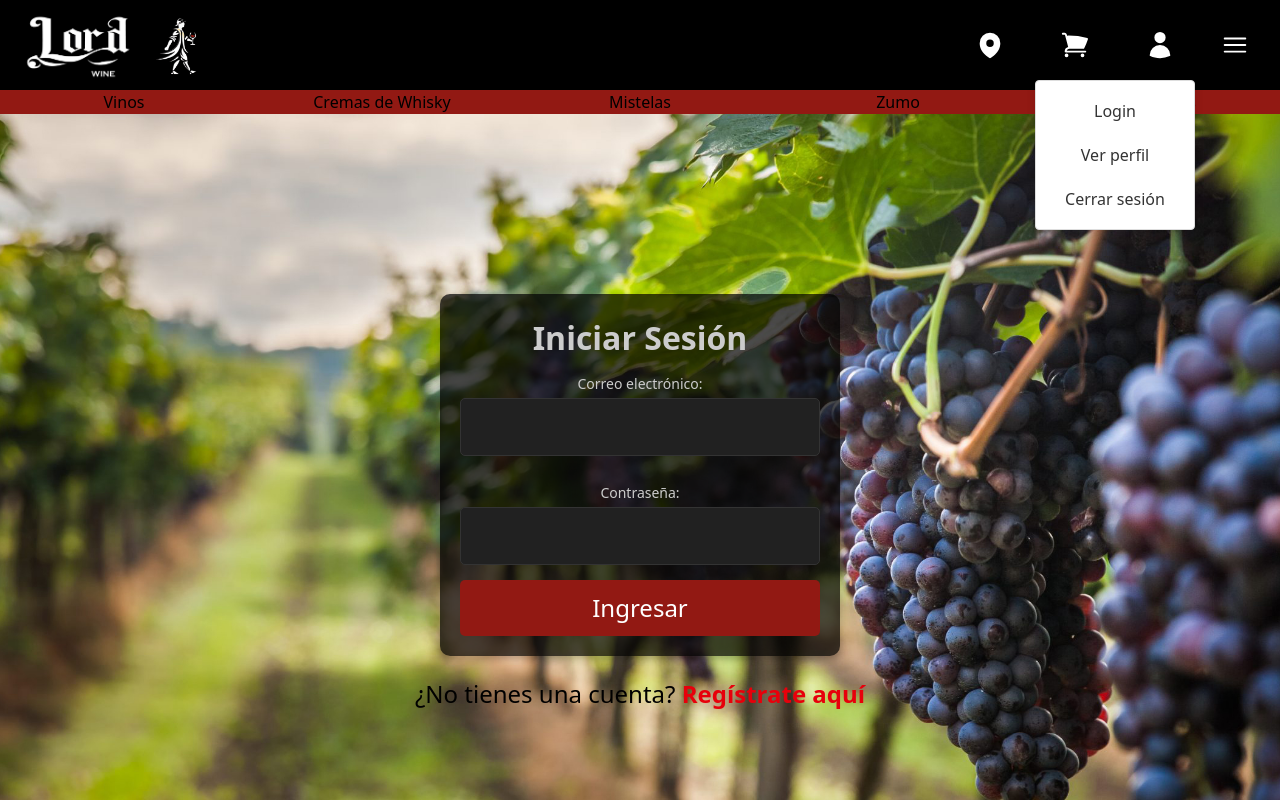
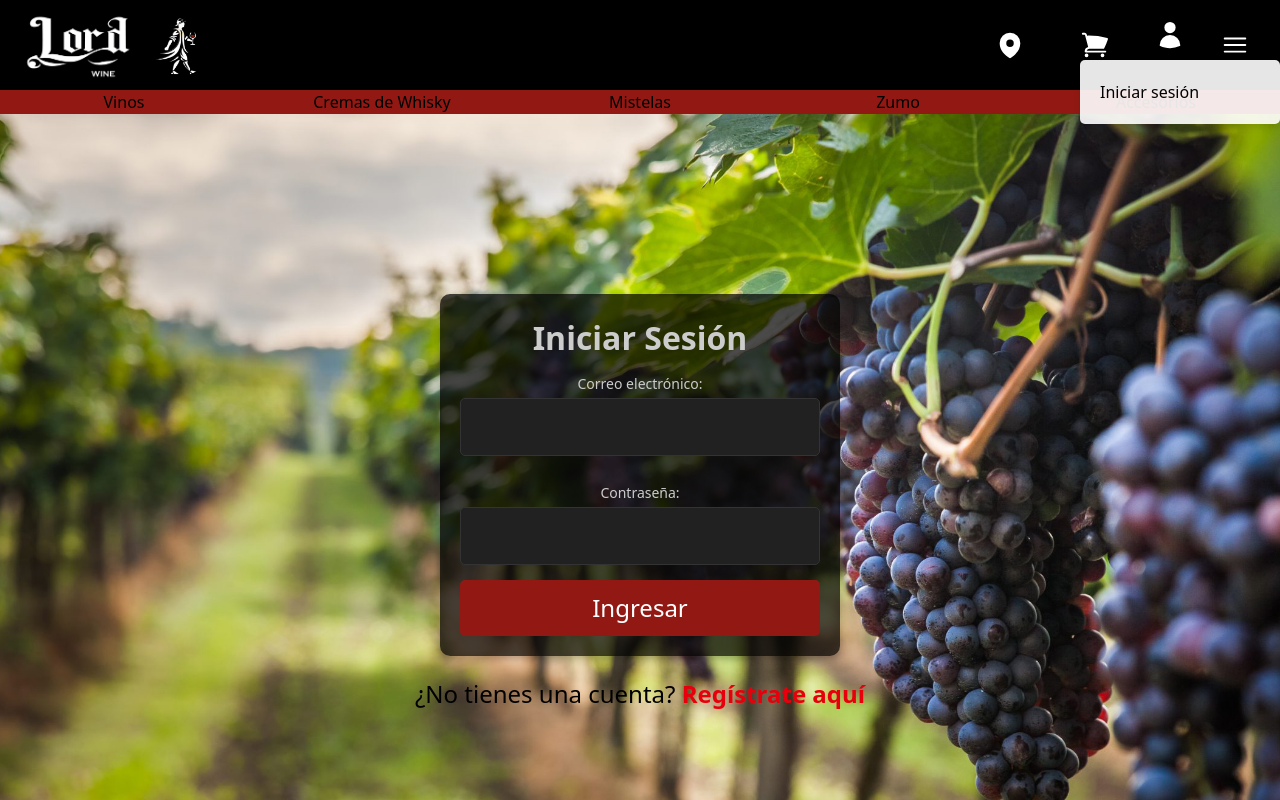
Before and after one commit to JDLynx/Lord_WINE_Frontend, a React (Vite) app: page /login in a window 1280 px wide. Both pictures are taken after a click on the button 1160 px from the left and 45 px from the top of the page. Shown: the top 800 px of the page. Built offline with nearby package versions, Linux system fonts and the light colour scheme.

Commit message:
Lógica mantener sesión y cerrar sesión

```diff
--- a/src/components/UserMenu.css
+++ b/src/components/UserMenu.css
@@ -1,49 +1,66 @@
 .user-menu-container {
-    position: relative; /* Esencial para posicionar el menú desplegable */
-    display: inline-block; /* Para que ocupe solo el espacio necesario */
+  position: relative;
+  display: inline-block;
 }
 
-  .btn-user-menu {
-    background: none;
+.user-menu-button {
+  background: none !important;
   border: none;
   cursor: pointer;
-    padding: 0; /* Elimina padding por defecto si lo hay */
-    display: flex; /* Para centrar el icono si es necesario */
-    align-items: center;
-    justify-content: center;
+  padding: 10px;
+  transition: color 0.3s;
+  outline: none;
 }
 
-  .icono-usuario {
-    height: 24px; /* Ajusta el tamaño del icono */
-    width: 24px;
-    color: #333; /* Color del icono, ajusta según tu diseño */
+.user-menu-button:hover {
+  background: transparent !important;
+  box-shadow: none !important;
 }
 
-  .user-dropdown-menu {
+.user-menu-button:focus,
+.user-menu-button:active {
+  outline: none !important;
+  box-shadow: none !important;
+  background: none !important;
+}
+
+.user-menu-icon {
+  width: 30px;
+  height: 30px;
+  color: white;
+  transition: color 0.3s;
+}
+
+.user-menu-button:hover .user-menu-icon {
+  color: #921913;
+}
+
+.user-menu-dropdown {
+  white-space: nowrap;
+  min-width: 200px;
   position: absolute;
-    top: 100%; /* Posiciona el menú debajo del botón */
-    right: 0; /* Alinea el menú a la derecha del botón */
-    background-color: #fff; /* Fondo del menú */
-    border: 1px solid #ddd;
-    border-radius: 4px;
-    box-shadow: 0 2px 10px rgba(0, 0, 0, 0.1);
-    list-style: none; /* Elimina los puntos de la lista */
-    padding: 8px 0; /* Espaciado interno */
-    margin: 0; /* Elimina márgenes por defecto */
-    min-width: 160px; /* Ancho mínimo para el menú */
-    z-index: 1000; /* Asegura que esté por encima de otros elementos */
+  top: 60px;
+  right: 0;
+  background: rgba(255, 255, 255, 0.9);
+  border-radius: 5px;
+  box-shadow: 0 4px 6px rgba(0, 0, 0, 0.1);
+  padding: 10px;
+  list-style: none;
   display: flex;
   flex-direction: column;
+  text-align: left;
+  cursor: pointer;
 }
 
-  .user-dropdown-item {
-    display: block; /* Para que cada enlace ocupe su propia línea */
-    padding: 10px 15px;
+.user-menu-item {
+  padding: 10px;
   text-decoration: none;
-    color: #333;
-    white-space: nowrap; /* Evita que el texto se rompa en varias líneas */
+  color: black;
+  display: block;
+  text-align: left;
 }
 
-  .user-dropdown-item:hover {
-    background-color: #f0f0f0; /* Fondo al pasar el ratón */
+.user-menu-item:hover {
+  background: rgba(0, 0, 0, 0.05);
+  color: #921913;
 }
--- a/src/components/UserMenu.jsx
+++ b/src/components/UserMenu.jsx
@@ -1,11 +1,14 @@
-import React, { useState, useRef, useEffect } from "react";
-import { Link } from "react-router-dom";
+import React, { useState, useRef, useEffect, useContext } from "react";
+import { Link, useNavigate } from "react-router-dom";
 import "./UserMenu.css";
 import { UserIcon } from "@heroicons/react/24/solid";
+import { AuthContext } from "../context/AuthContext";
 
 function UserMenu() {
   const [isOpen, setIsOpen] = useState(false);
   const menuRef = useRef(null);
+  const navigate = useNavigate();
+  const { user, logout } = useContext(AuthContext);
 
   useEffect(() => {
     function handleClickOutside(event) {
@@ -14,35 +17,44 @@ function UserMenu() {
       }
     }
     document.addEventListener("mousedown", handleClickOutside);
-    return () => {
+    return () =>
       document.removeEventListener("mousedown", handleClickOutside);
-    };
   }, [menuRef]);
 
+  const handleLogout = () => {
+    logout();
+    setIsOpen(false);
+    navigate("/login");
+  };
+
   return (
-    <div className="user-menu-container" ref={menuRef}>
-      {/* Aplicamos las mismas clases que los otros íconos principales */}
-      <button className="icono-principales" onClick={() => setIsOpen(!isOpen)}>
-        <UserIcon className="icono-usuario-login" /> {/* Usamos la clase original para el ícono de usuario */}
+    <div className="user-menu-wrapper" ref={menuRef}>
+      <button className="user-menu-button" onClick={() => setIsOpen(!isOpen)}>
+        <UserIcon className="user-menu-icon" />
       </button>
-
       {isOpen && (
-        <ul className="user-dropdown-menu">
+        <ul className="user-menu-dropdown">
+          {!user && (
             <li>
-            <Link className="user-dropdown-item" to="/login" onClick={() => setIsOpen(false)}>
-              Login
+              <Link className="user-menu-item" to="/login" onClick={() => setIsOpen(false)}>
+                Iniciar sesión
               </Link>
             </li>
+          )}
+          {user && (
+            <>
               <li>
-            <Link className="user-dropdown-item" to="/perfil" onClick={() => setIsOpen(false)}>
+                <Link className="user-menu-item" to="/perfil" onClick={() => setIsOpen(false)}>
                   Ver perfil
                 </Link>
               </li>
               <li>
-            <Link className="user-dropdown-item" to="/logout" onClick={() => setIsOpen(false)}>
+                <button className="user-menu-item" onClick={handleLogout}>
                   Cerrar sesión
-            </Link>
+                </button>
               </li>
+            </>
+          )}
         </ul>
       )}
     </div>
--- /dev/null
+++ b/src/context/AuthContext.jsx
@@ -0,0 +1,33 @@
+import React, { createContext, useState, useEffect } from "react";
+
+export const AuthContext = createContext();
+
+export const AuthProvider = ({ children }) => {
+    const [user, setUser] = useState(null);
+
+    useEffect(() => {
+        const userId = localStorage.getItem("userId");
+        const userType = localStorage.getItem("userType");
+        if (userId && userType) {
+        setUser({ id: userId, role: userType });
+        }
+    }, []);
+
+    const login = (userData) => {
+        setUser(userData);
+        localStorage.setItem("userId", userData.id);
+        localStorage.setItem("userType", userData.role);
+    };
+
+    const logout = () => {
+        setUser(null);
+        localStorage.removeItem("userId");
+        localStorage.removeItem("userType");
+    };
+
+    return (
+        <AuthContext.Provider value={{ user, login, logout }}>
+        {children}
+        </AuthContext.Provider>
+    );
+};
--- a/src/main.jsx
+++ b/src/main.jsx
@@ -1,26 +1,19 @@
-// Importa StrictMode para detectar errores y advertencias en desarrollo
-import { StrictMode } from 'react'
-
-// Importa createRoot para renderizar la app con el nuevo API de React 18+
-import { createRoot } from 'react-dom/client'
-
-// Importa BrowserRouter para manejar rutas desde React Router DOM
+import { StrictMode } from "react";
+import { createRoot } from "react-dom/client";
 import { BrowserRouter } from "react-router-dom";
 
-// Importa los estilos globales definidos en index.css
-import './index.css'
+import "./index.css";
+import App from "./App.jsx";
+import { AuthProvider } from "./context/AuthContext"; // <-- IMPORTA AQUí
 
-// Importa el componente principal de la aplicación
-import App from './App.jsx'
-
-// Mensaje en consola para verificar que este archivo se ejecuta correctamente
 console.log("El archivo main.jsx se está ejecutando correctamente");
 
-// Renderiza la aplicación React dentro del div con id="root" del HTML
 createRoot(document.getElementById("root")).render(
-  <StrictMode>            {/* Habilita comprobaciones estrictas de React en desarrollo */}
-    <BrowserRouter>       {/* Envolvemos App en BrowserRouter para usar rutas */}
-      <App />             {/* Componente principal de toda la aplicación */}
+  <StrictMode>
+    <BrowserRouter>
+      <AuthProvider>
+        <App />
+      </AuthProvider>
     </BrowserRouter>
   </StrictMode>
 );
--- a/src/vistas/Login.jsx
+++ b/src/vistas/Login.jsx
@@ -1,9 +1,10 @@
-import React, { useState } from 'react';
-import { Link, useNavigate } from 'react-router-dom';
-import Header from '../components/Header';
-import Footer from '../components/Footer';
+import React, { useState, useContext } from "react";
+import { Link, useNavigate } from "react-router-dom";
+import Header from "../components/Header";
+import Footer from "../components/Footer";
 import BarraProductos from "../components/BarraProductos";
 import { AiOutlineLoading } from "react-icons/ai";
+import { AuthContext } from "../context/AuthContext"; // ✅ Importamos AuthContext
 import "./Login.css";
 
 export default function Login() {
@@ -12,10 +13,12 @@ export default function Login() {
   const [error, setError] = useState('');
   const [loading, setLoading] = useState(false);
   const navigate = useNavigate();
+  const { login } = useContext(AuthContext); // ✅ Obtenemos la función login
 
   const handleSubmit = async (e) => {
     e.preventDefault();
     setLoading(true);
+
     try {
       const response = await fetch("http://localhost:3000/api/auth/login", {
         method: "POST",
@@ -24,20 +27,19 @@ export default function Login() {
         },
         body: JSON.stringify({ correo, contrasena }),
       });
-
       const data = await response.json();
       console.log("[Login] Respuesta del backend:", data);
 
       if (response.ok) {
         alert(`Bienvenido, ${data.rol}`);
-                if (data.rol === 'Administrador') {
-                    localStorage.setItem('adminCodAdministrador', data.id);
+        // ✅ Ahora guardamos la información en AuthContext
+        login({ id: data.id, role: data.rol });
+
+        if (data.rol === "Administrador") {
           navigate("/perfil");
-                } else if (data.rol === 'Empleado') {
-                    localStorage.setItem('employeeCod', data.id);
+        } else if (data.rol === "Empleado") {
           navigate("/perfil-empleado");
-                } else if (data.rol === 'Cliente') {
-                    localStorage.setItem('clienteCodCliente', data.id);
+        } else if (data.rol === "Cliente") {
           navigate("/perfil-cliente");
         }
       } else {
@@ -96,7 +98,7 @@ export default function Login() {
           </form>
         </div>
         <p className="mt-5 text-center text-black">
-                    ¿No tienes una cuenta?{' '}
+          ¿No tienes una cuenta?{" "}
           <Link to="/registro" className="text-red-600 font-bold hover:underline">
             Regístrate aquí
           </Link>
```
Lines whose indentation alone changed are shown as unchanged.
